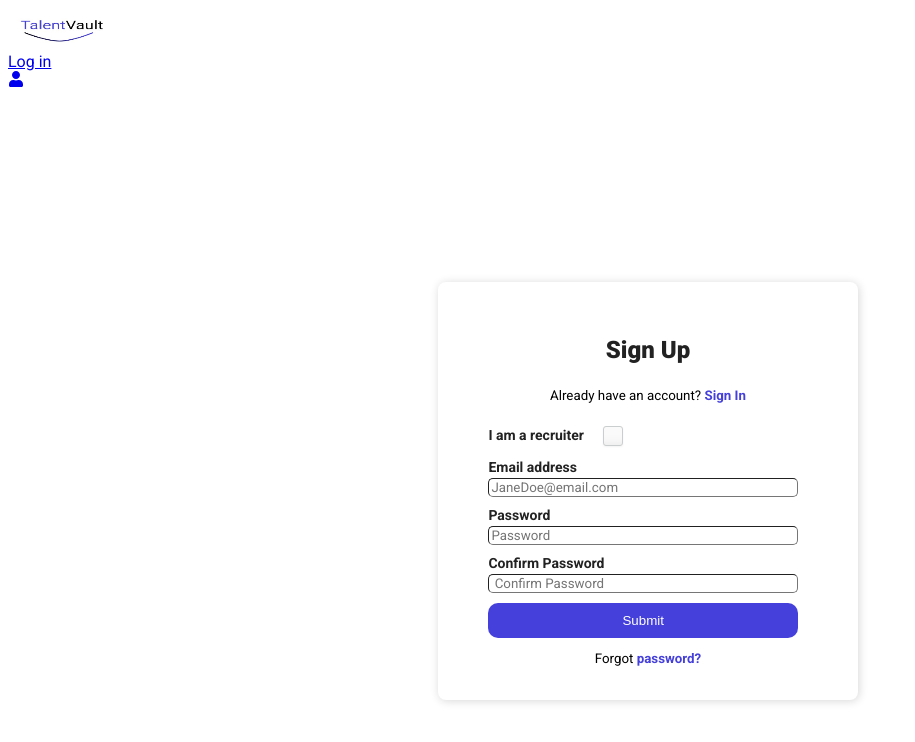
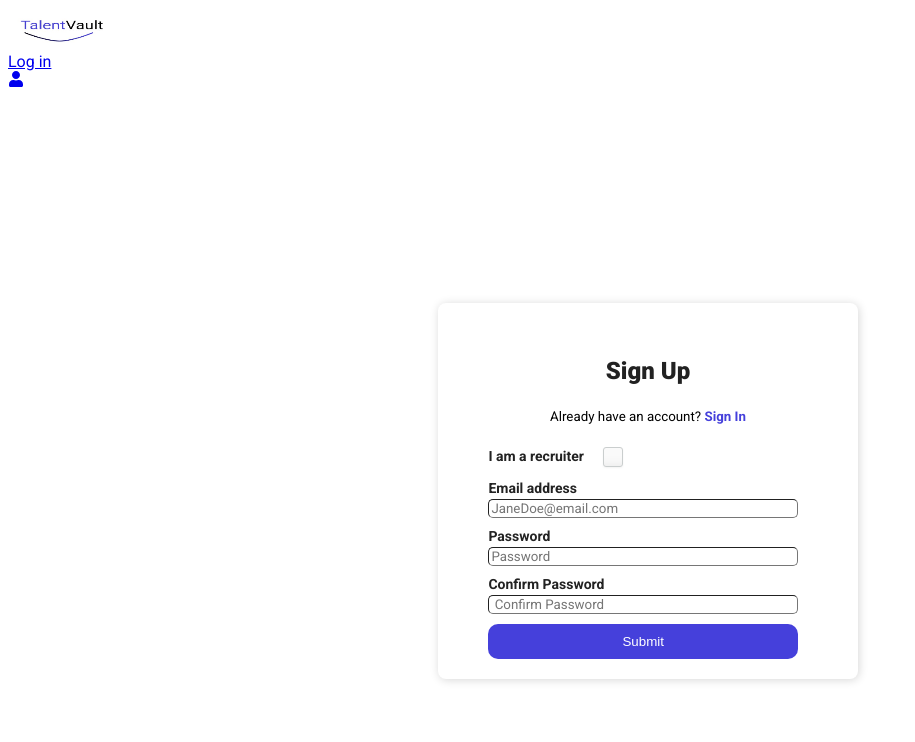
Before and after one commit to F4KER-X/TalentVault, a React (Create React App) app in the folder talentvault/: page /register in a window 1280 px wide. Shown: the top 742 px of the page, without its empty margins (0-915 px from the left). Built offline with nearby package versions, Linux system fonts and the light colour scheme.

Commit message:
removed forgot password line in register

```diff
--- a/talentvault/src/pages/Register.jsx
+++ b/talentvault/src/pages/Register.jsx
@@ -97,9 +97,7 @@ function Register() {
          </button>
        </div>
 
-       <p className="forgotpassword">
-         Forgot <a className="form-forgot-pwd" href="#">password?</a>
-       </p>
+
      </div>
 
 
```
